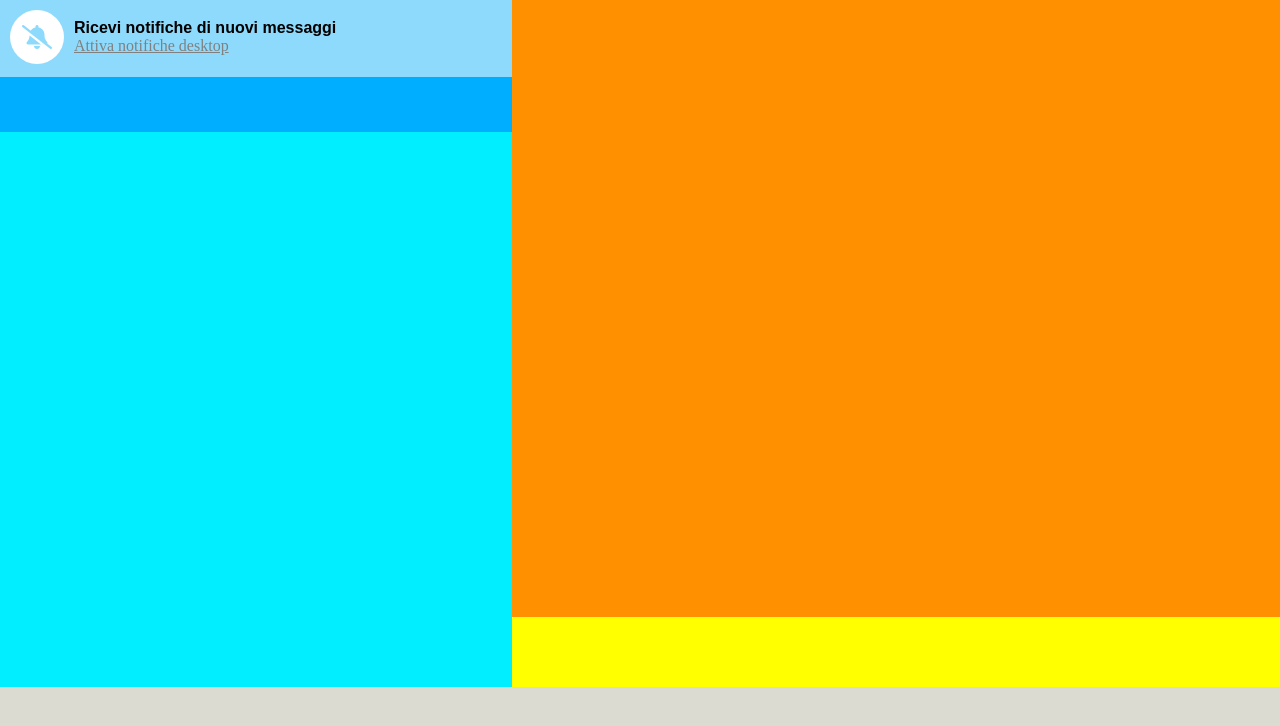
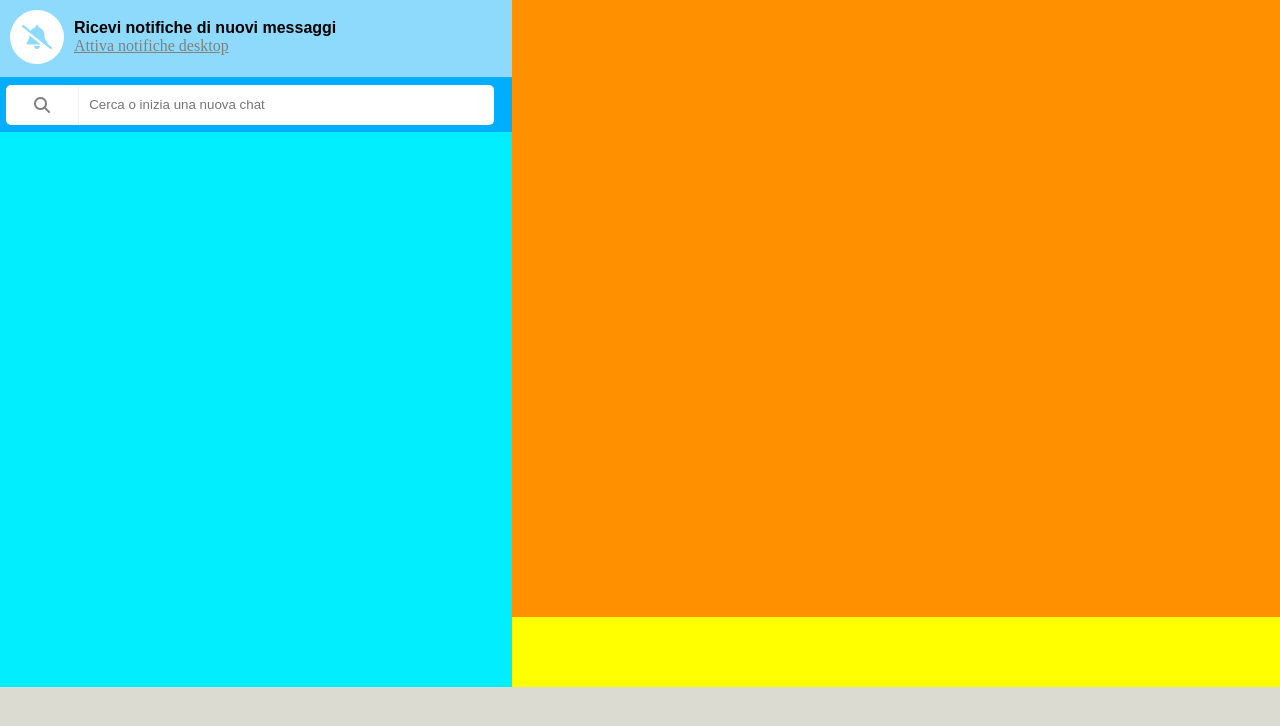
Before and after one commit to eSSeGH/vue-boolzapp, a plain HTML site: page index.html in a window 1280 px wide. Shown: the part 98-824 px from the top of the page. Drawn offline with nearby package versions, Linux system fonts and the light colour scheme.

Commit message:
EDIT+STYLE search bar left body section added

```diff
--- a/css/app.css
+++ b/css/app.css
@@ -151,6 +151,40 @@ LEFT-BODY
     width: 100%;
     height: 55px;
     background-color: rgb(0, 174, 255);
+    color: grey;
+    display: flex;
+    align-items: center;
+    padding: 6px;
+}
+
+.input-group-search-bar {
+    width: calc(100% - 12px);
+    height: 40px;
+    display: flex;
+    align-items: center;
+}
+
+#search-value {
+    height: 100%;
+    flex-basis: 15%;
+    background-color: white;
+    border-radius: 5px 0 0 5px;
+    border-right: 1px solid var(--bg-header-grey);
+    display: flex;
+    justify-content: center;
+    align-items: center;
+}
+
+.search-value i {
+    font-size: 18px;
+}
+
+.search-form {
+    height: 100%;
+    flex-grow: 1;
+    border: none;
+    border-radius: 0 5px 5px 0;
+    padding: 10px;
 }
 
 /* LEFT BODY CONTACTS */
--- a/index.html
+++ b/index.html
@@ -58,7 +58,17 @@
 
                         </section>
 
+                        <!-- SEARCHBAR LEFT BODY -->
                         <section class="left-body-search-bar">
+
+                            <div class="input-group-search-bar">
+
+                                <span id="search-value">
+                                    <i class="fa-solid fa-magnifying-glass"></i>
+                                </span>
+                                <input type="text" class="search-form" placeholder="Cerca o inizia una nuova chat" aria-label="search-form" aria-describedby="basic-addon1">
+
+                            </div>
 
                         </section>
 
```
